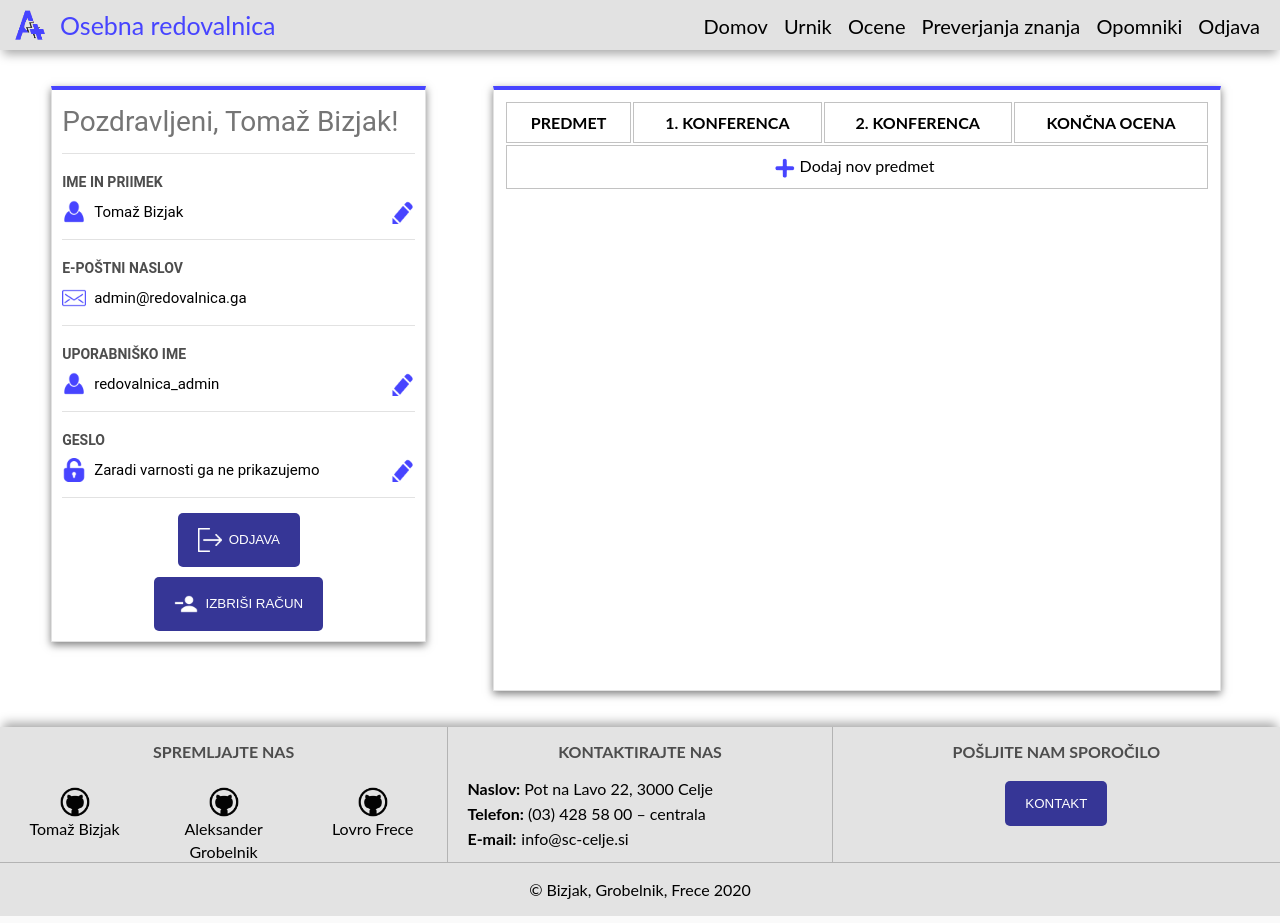
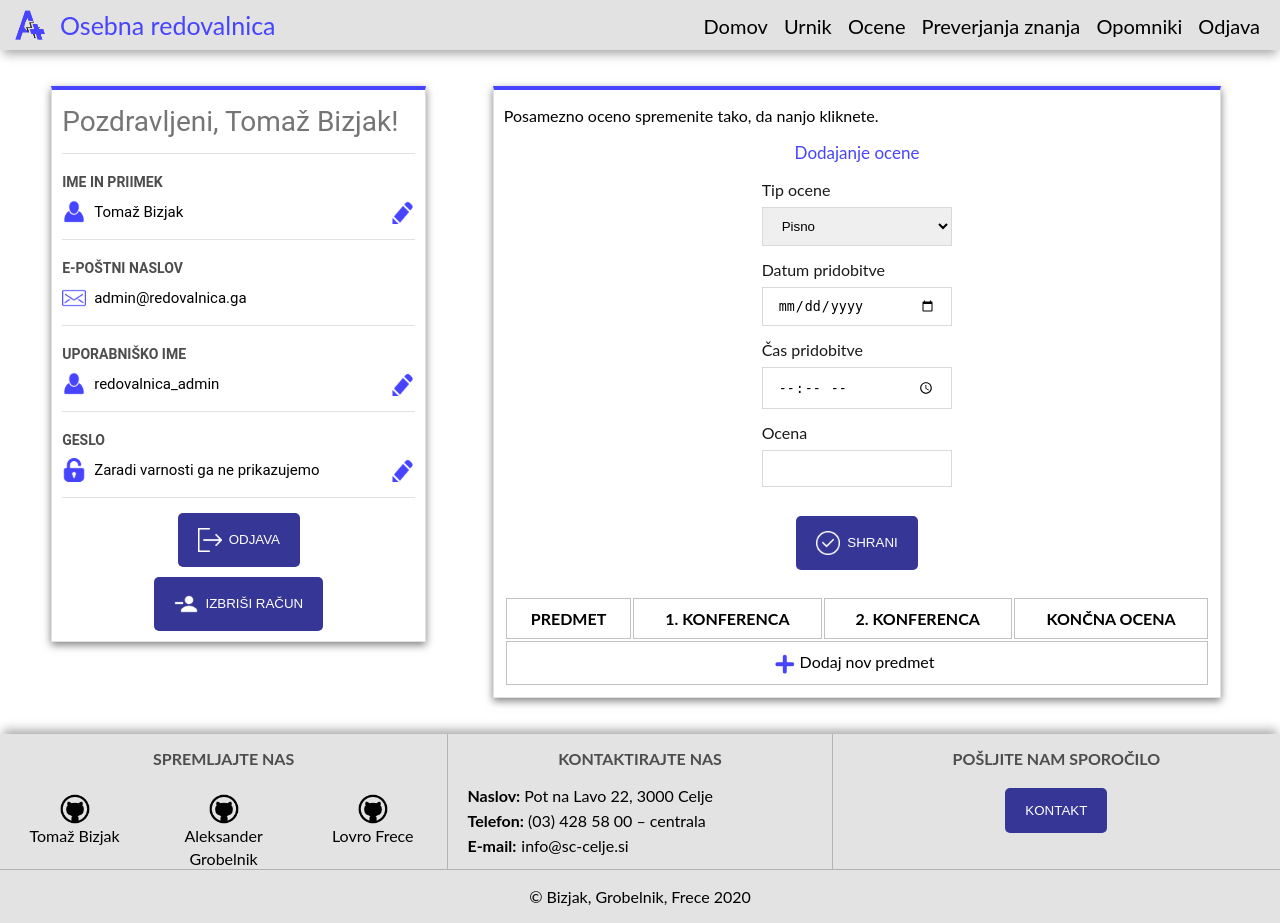
Before and after one commit to EncryptedShoesHD/maturitetna_naloga, a PHP site: page /redovalnica/grades.php?mode=edit&action=add_grade&data=1 in a window 1280 px wide. Run offline with PHP 8.4, Linux system fonts and the light colour scheme; a user stored in the database is signed in; data comes from the database, SQL or seed files in the repository; tables that the repository leaves empty hold one stand-in row (values such as "Sample post").

Commit message:
Removing, editing and adding new grades.

```diff
--- a/includes/database.php
+++ b/includes/database.php
@@ -260,4 +260,29 @@
     return $conn->query($sql);
   }
 
+  function addGrade($conn, $subjectID, $userID, $date, $time, $type, $grade) {
+    $dt = new DateTime($date);
+    $dt->setTime(explode(':', $time)[0], explode(':', $time)[0]);
+    $sql = "INSERT INTO Grades (SubjectID, UserID, Grade, Type, DateReceived, Active)
+            VALUES ('$subjectID', '$userID', '$grade', '$type', '" . $dt->format('Y-m-d H:i:s') . "', '1')";
+    $conn->query($sql);
+  }
+
+  function saveGrade($conn, $gradeID, $date, $time, $type, $grade) {
+    $dt = new DateTime($date);
+    $dt->setTime(explode(':', $time)[0], explode(':', $time)[0]);
+    $sql = "UPDATE Grades SET DateReceived = '" . $dt->format('Y-m-d H:i:s') . "', Type = '$type', Grade = '$grade' WHERE GradeID = '$gradeID'";
+    $conn->query($sql);
+  }
+
+  function getGradeInfo($conn, $gradeID) {
+    $sql = "SELECT Type, DateReceived, Grade FROM Grades WHERE GradeID = '$gradeID'";
+    return $conn->query($sql);
+  }
+
+  function removeGrade($conn, $gradeID) {
+    $sql = "UPDATE Grades SET Active = '0' WHERE GradeID = '$gradeID'";
+    $conn->query($sql);
+  }
+
 ?>
--- a/js/script.js
+++ b/js/script.js
@@ -5,3 +5,7 @@ function editExaminations(subjectID) {
 function editLesson(dayOfWeek, start, end) {
   window.location.href = '../redovalnica/schedule.php?mode=edit&action=edit_lesson&data=' + dayOfWeek + ';' + start + ';' + end;
 }
+
+function editGrade(gradeID) {
+  window.location.href = '../redovalnica/grades.php?mode=edit&action=edit_grade&data=' + gradeID;
+}
--- a/redovalnica/grades.php
+++ b/redovalnica/grades.php
@@ -11,6 +11,7 @@
   <head>
     <link rel="stylesheet" type="text/css" href=<?php echo $rootFolder . "css/style.css"; ?>>
     <link rel="shortcut icon" type="image/png" href=<?php echo $rootFolder . "images/logo.png"; ?>>
+    <script src=<?php echo $rootFolder . "js/script.js"; ?>></script>
     <title>Osebna redovalnica A+</title>
   </head>
   <body>
@@ -19,6 +20,83 @@
       <div class="flexible_content">
         <?php include($rootFolder . 'includes/site-parts/profile_widget.php'); ?>
         <div id="upcoming_events_widget">
+          <p id="instruction">Posamezno oceno spremenite tako, da nanjo kliknete.</p>
+          <?php
+            if($_GET) {
+              if(isset($_GET['mode'])) {
+                if($_GET['mode'] === 'edit') {
+                  if(isset($_GET['action'])) {
+                    if($_GET['action'] === 'add_grade') {
+                      echo
+                      '<form id="grade_edit" method="post" action="./grades.php">
+                          <p id="instruction" style="width: 90%; margin-left: 5%; text-align: center;"><span style="color: 4744ff;">Dodajanje ocene</span> </p>
+                          <label for="tip">Tip ocene</label>
+                          <select name="tip" required>
+                             <option value="pisno">Pisno</option>
+                             <option value="ustno">Ustno</option>
+                             <option value="izdelek">Izdelek</option>
+                          </select>
+                          <label for="datum">Datum pridobitve</label>
+                          <input name="datum" type="date" required>
+                          <label for="cas">Čas pridobitve</label>
+                          <input name="cas" type="time" required>
+                          <label for="ocena">Ocena</label>
+                          <input name="ocena" type="number" min="1" max="5" required>
+                          <div id="profile_action">
+                            <button name="add_grade" value="' . $_GET['data'] . '">
+                              <a class="button_a"><img src="' . $rootFolder . 'images/save.png" width="24px" align="left">Shrani</a>
+                            </button>
+                          </div>
+                      </form>';
+                    } else if($_GET['action'] === 'edit_grade') {
+                      $gradeInfo = getGradeInfo($conn, $_GET['data']);
+
+                      if($gradeInfo->num_rows > 0) {
+                        $grade = mysqli_fetch_assoc($gradeInfo);
+                        echo
+                        '<form id="grade_edit" method="post" action="./grades.php">
+                            <p id="instruction" style="width: 90%; margin-left: 5%; text-align: center;"><span style="color: 4744ff;">Urejanje ocene</span> </p>
+                            <label for="tip">Tip ocene</label>
+                            <select name="tip" required>
+                               <option value="pisno" ' . ($grade['Type'] === 'pisno' ? 'selected="1"' : '') . '>Pisno</option>
+                               <option value="ustno" ' . ($grade['Type'] === 'ustno' ? 'selected="1"' : '') . '>Ustno</option>
+                               <option value="izdelek" ' . ($grade['Type'] === 'izdelek' ? 'selected="1"' : '') . '>Izdelek</option>
+                            </select>
+                            <label for="datum">Datum pridobitve</label>
+                            <input name="datum" type="date" value="' . date('Y-m-d', strtotime($grade['DateReceived'])) . '" required>
+                            <label for="cas">Čas pridobitve</label>
+                            <input name="cas" type="time" value="' . date('H:i', strtotime($grade['DateReceived'])) . '" required>
+                            <label for="ocena">Ocena</label>
+                            <input name="ocena" type="number" min="1" max="5" value="' . $grade['Grade'] . '" required>
+                            <div id="profile_action">
+                              <button name="save_grade" value="' . $_GET['data'] . '">
+                                <a class="button_a"><img src="' . $rootFolder . 'images/save.png" width="24px" align="left">Shrani</a>
+                              </button>
+                              <button name="remove_grade" value="' . $_GET['data'] . '">
+                              <a class="button_a"><img src="' . $rootFolder . 'images/remove_white.png" width="24px" align="left">Odstrani</a>
+                              </button>
+                            </div>
+                        </form>';
+                      }
+                    }
+                  }
+                }
+              }
+            }
+
+            if($_POST) {
+              if(isset($_POST['add_grade'])) {
+                addGrade($conn, $_POST['add_grade'], $_SESSION['UserID'], $_POST['datum'], $_POST['cas'], $_POST['tip'], $_POST['ocena']);
+                header('Location: ' . $rootFolder . 'redovalnica/grades.php');
+              } else if(isset($_POST['save_grade'])) {
+                saveGrade($conn, $_POST['save_grade'], $_POST['datum'], $_POST['cas'], $_POST['tip'], $_POST['ocena']);
+                header('Location: ' . $rootFolder . 'redovalnica/grades.php');
+              } else if(isset($_POST['remove_grade'])) {
+                removeGrade($conn, $_POST['remove_grade']);
+                header('Location: ' . $rootFolder . 'redovalnica/grades.php');
+              }
+            }
+          ?>
           <table>
             <tr>
               <th scope="col">PREDMET</th>
@@ -37,7 +115,7 @@
                 if(isFollowingSubject($conn, $_SESSION['UserID'], $row['SubjectID'])) {
                   echo '<tr>
                           <td class="predmet"><a href="' . $rootFolder . 'redovalnica/examinations.php?mode=edit&action=unfollow_subject&data=' . $row['SubjectID'] . '&redir=grades"><img src='; ?> <?php echo $rootFolder . "images/remove.png"; ?> <?php echo 'width="20px" align="left"></a>' . $row['Title'] . '</td>
-                          <td><img style="transform:rotate(45deg);" src="' . $rootFolder . 'images/remove.png" width="20px" align="right">';
+                          <td><a href="' . $rootFolder . 'redovalnica/grades.php?mode=edit&data=' . $row['SubjectID'] . '"><img style="transform:rotate(45deg);" src="' . $rootFolder . 'images/remove.png" width="20px" align="right"></a>';
 
                           $subjectGrades = getActiveGrades($conn, $row['SubjectID'], $_SESSION['UserID']);
                           $sum = 0.0;
@@ -47,17 +125,17 @@
                               $sum = $sum + intval($row1['Grade']);
 
                               if($row1['Type'] === 'ustno') {
-                                 echo '<span class="oral_grade">' . $row1['Grade'] . '</span> ';
+                                 echo '<span class="oral_grade" onclick="editGrade(' . $row1['GradeID'] . ')">' . $row1['Grade'] . '</span> ';
                               } else if($row1['Type'] === 'pisno') {
-                                 echo '<span class="written_grade">' . $row1['Grade'] . '</span> ';
+                                 echo '<span class="written_grade" onclick="editGrade(' . $row1['GradeID'] . ')">' . $row1['Grade'] . '</span> ';
                               } else if($row1['Type'] === 'izdelek') {
-                                 echo '<span class="product_grade">' . $row1['Grade'] . '</span> ';
+                                 echo '<span class="product_grade" onclick="editGrade(' . $row1['GradeID'] . ')">' . $row1['Grade'] . '</span> ';
                               }
                             }
                           }
 
                           echo '</td>
-                          <td><img style="transform:rotate(45deg);" src="' . $rootFolder . 'images/remove.png" width="20px" align="right">';
+                          <td><a href="' . $rootFolder . 'redovalnica/grades.php?mode=edit&action=add_grade&data=' . $row['SubjectID'] . '"><img style="transform:rotate(45deg);" src="' . $rootFolder . 'images/remove.png" width="20px" align="right"></a>';
 
                           $subjectGrades = getActiveGrades($conn, $row['SubjectID'], $_SESSION['UserID']);
                           while ($row1 = mysqli_fetch_assoc($subjectGrades)) {
@@ -66,11 +144,11 @@
                               $sum = $sum + intval($row1['Grade']);
 
                               if($row1['Type'] === 'ustno') {
-                                 echo '<span class="oral_grade">' . $row1['Grade'] . '</span> ';
+                                 echo '<span class="oral_grade" onclick="editGrade(' . $row1['GradeID'] . ')">' . $row1['Grade'] . '</span> ';
                               } else if($row1['Type'] === 'pisno') {
-                                 echo '<span class="written_grade">' . $row1['Grade'] . '</span> ';
+                                 echo '<span class="written_grade" onclick="editGrade(' . $row1['GradeID'] . ')">' . $row1['Grade'] . '</span> ';
                               } else if($row1['Type'] === 'izdelek') {
-                                 echo '<span class="product_grade">' . $row1['Grade'] . '</span> ';
+                                 echo '<span class="product_grade" onclick="editGrade(' . $row1['GradeID'] . ')">' . $row1['Grade'] . '</span> ';
                               }
                             }
                           }
@@ -84,59 +162,6 @@
                 }
               }
             ?>
-            <!--<tr>
-              <td class="predmet"><img src=<?php echo $rootFolder . "images/remove.png"; ?> width="20px" align="left">Slovenščina</td>
-              <td><img src=<?php echo $rootFolder . "images/edit.png"; ?> width="20px" align="right">
-                <span class="oral_grade">2</span>,
-                <span class="written_grade">3</span>,
-                <span class="oral_grade">5</span>,
-                <span class="product_grade">5</span>
-              </td>
-              <td><img src=<?php echo $rootFolder . "images/edit.png"; ?> width="20px" align="right">
-                <span class="oral_grade">3</span>,
-                <span class="written_grade">4</span>,
-                <span class="written_grade">4</span>
-              </td>
-              <td class="center">3.71 (4)</td>
-            </tr>
-            <tr>
-              <td class="predmet"><img src=<?php echo $rootFolder . "images/remove.png"; ?> width="20px" align="left">Angleščina</td>
-              <td><img src=<?php echo $rootFolder . "images/edit.png"; ?> width="20px" align="right">
-                <span class="oral_grade">4</span>,
-                <span class="written_grade">2</span>,
-                <span class="oral_grade">5</span>
-              </td>
-              <td><img src=<?php echo $rootFolder . "images/edit.png"; ?> width="20px" align="right">
-                <span class="oral_grade">3</span>,
-                <span class="written_grade">4</span>
-              </td>
-              <td class="center">3.60 (4)</td>
-            </tr>
-            <tr>
-              <td class="predmet"><img src=<?php echo $rootFolder . "images/remove.png"; ?> width="20px" align="left">Športna vzgoja</td>
-              <td><img src=<?php echo $rootFolder . "images/edit.png"; ?> width="20px" align="right">
-                <span class="product_grade">5</span>,
-                <span class="product_grade">5</span>
-              </td>
-              <td><img src=<?php echo $rootFolder . "images/edit.png"; ?> width="20px" align="right">
-                <span class="oral_grade">5</span>
-              </td>
-              <td class="center">5.00 (5)</td>
-            </tr>
-            <tr>
-              <td class="predmet"><img src=<?php echo $rootFolder . "images/remove.png"; ?> width="20px" align="left">Matematika</td>
-              <td><img src=<?php echo $rootFolder . "images/edit.png"; ?> width="20px" align="right">
-                <span class="oral_grade">2</span>,
-                <span class="written_grade">4</span>,
-                <span class="oral_grade">5</span>,
-                <span class="product_grade">3</span>
-              </td>
-              <td><img src=<?php echo $rootFolder . "images/edit.png"; ?> width="20px" align="right">
-                <span class="written_grade">3</span>,
-                <span class="written_grade">5</span>
-              </td>
-              <td class="center">3.67 (4)</td>
-            </tr>-->
             <tr>
               <td class="center predmet" colspan="4"><img src=<?php echo $rootFolder . "images/remove.png"; ?> width="20px" valign="middle" style="transform:rotate(45deg);"><a href=<?php echo $rootFolder . "redovalnica/examinations.php?mode=edit&action=add_subject&redir=grades"; ?>>Dodaj nov predmet</a></td>
             </tr>
```
